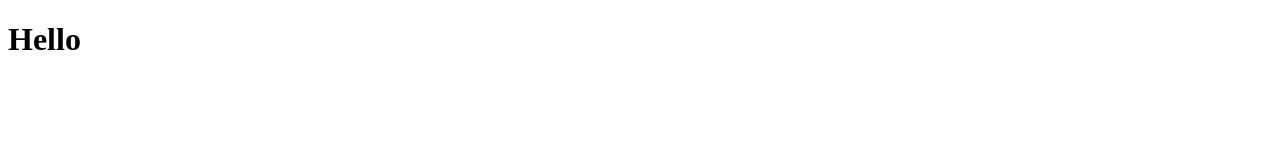
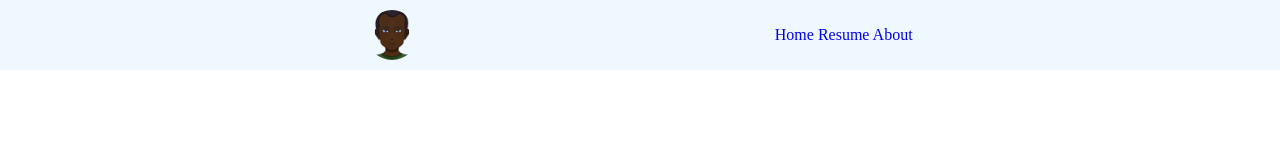
Before and after one commit to Janechinny/myFirstWeb, a plain HTML site: page index.html in a window 1280 px wide. Drawn offline with Linux system fonts and the light colour scheme.

Commit message:
making some modifications

```diff
--- a/index.html
+++ b/index.html
@@ -4,9 +4,23 @@
     <meta charset="UTF-8">
     <meta http-equiv="X-UA-Compatible" content="IE=edge">
     <meta name="viewport" content="width=device-width, initial-scale=1.0">
-    <title>Document</title>
+    <link rel="stylesheet" href="styles/styles.css">
+    <title>JaneChinny</title>
 </head>
 <body>
-    <h1>Hello</h1>
+    <!-- Navigation menu -->
+    <nav class = "navigation-menu">
+        <img src="./images/Cartoonify.png"
+        alt="">
+        <ul class="nav-items">
+            <li class="nav-links">
+                <!-- It links a text to a certain page  -->
+                <a href="./pages/home.html">Home</a>
+                <a href="#">Resume</a>
+                <a href="#">About</a>
+            </li>
+        </ul>
+    </nav>
+    <!-- Navigation menu ends here -->
 </body>
 </html>
--- /dev/null
+++ b/styles/styles.css
@@ -0,0 +1,24 @@
+*{
+    margin: 0;
+    padding: 0;
+    box-sizing: border-box;
+}
+.navigation-menu{
+    display: flex;
+    justify-content: space-evenly;
+    background-color: aliceblue;
+    align-items: center;
+    padding: 10px;
+}
+.navigation-menu > img{
+    width: 50px;
+    border-radius: 50%;
+}
+.nav-items{
+    list-style-type: none;
+    text-align: center;
+}
+.nav-links > a{
+    text-decoration: none;
+
+}
```
Also changed, not shown: pages/home.html (added, +14 -0 lines), images/Cartoonify.png (added), 1 other file.
